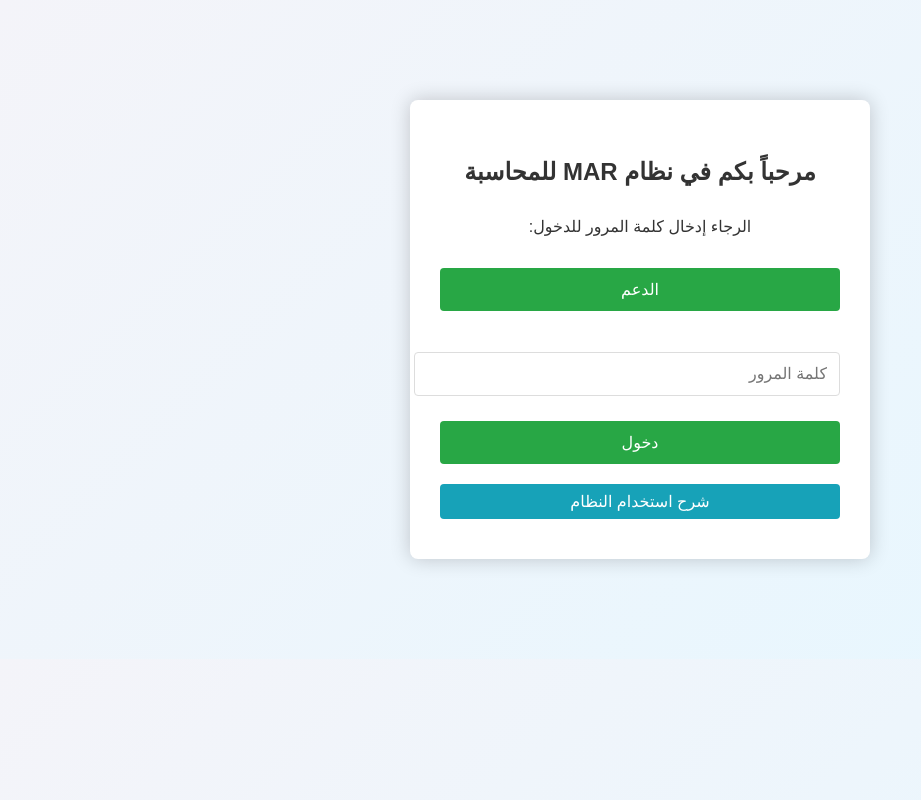
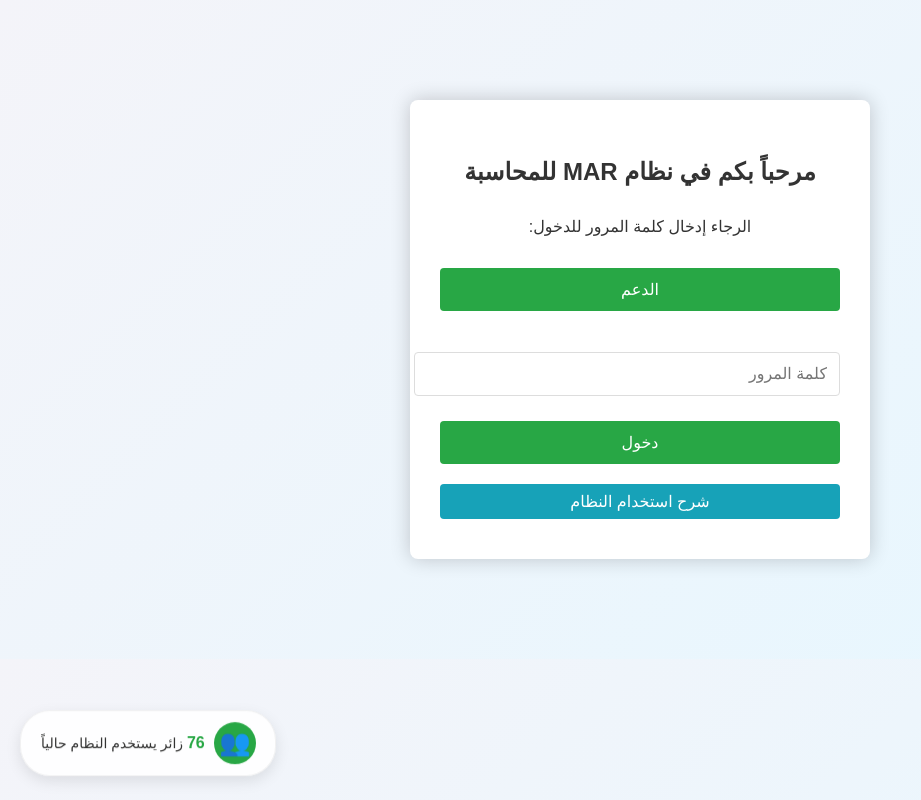
Before and after one commit to EngAbdullahMar/SmarterAccounting_Power_By_MAR, a plain HTML site: page index.html in a window 1280 px wide. Shown: the whole page, without its empty margins (0-921 px from the left). Drawn offline with Linux system fonts and the light colour scheme.

Commit message:
Update index.html
اضفنا التحديث الجديد للموقع 2.6
حمايةالخصوصية
تحسينات على الحسابات

```diff
--- a/index.html
+++ b/index.html
@@ -4,6 +4,12 @@
     <meta charset="UTF-8" />
     <meta name="viewport" content="width=device-width, initial-scale=1.0" />
     <title>MAR للمحاسبة</title>
+    <script>
+document.addEventListener('contextmenu', function(e) {
+  e.preventDefault();
+  alert('غير مسموح بهذا الإجراء');
+});
+</script>
     <style>
       body {
         font-family: Arial, sans-serif;
@@ -470,6 +476,75 @@
           justify-content: center;
         }
       }
+      /* تصميم عداد الزوار قبل الدخول */
+.pre-login-counter {
+  position: fixed;
+  bottom: 20px;
+  left: 20px;
+  background: rgba(255, 255, 255, 0.9);
+  padding: 12px 20px;
+  border-radius: 30px;
+  box-shadow: 0 5px 15px rgba(0, 0, 0, 0.1);
+  display: flex;
+  align-items: center;
+  gap: 10px;
+  font-family: 'Tajawal', sans-serif;
+  z-index: 1000;
+  backdrop-filter: blur(5px);
+  border: 1px solid rgba(0, 0, 0, 0.05);
+}
+
+.counter-icon {
+  font-size: 24px;
+  background: #28a745;
+  color: white;
+  width: 40px;
+  height: 40px;
+  border-radius: 50%;
+  display: flex;
+  align-items: center;
+  justify-content: center;
+}
+
+.counter-text {
+  font-size: 14px;
+  color: #333;
+}
+
+.counter-text span {
+  font-weight: bold;
+  color: #28a745;
+  font-size: 16px;
+}
+
+@media (max-width: 768px) {
+  .pre-login-counter {
+    bottom: 10px;
+    left: 10px;
+    right: 10px;
+    justify-content: center;
+  }
+}
+/* تأثير الطفو للعداد */
+.pre-login-counter {
+  transition: all 0.3s ease;
+  animation: float 3s ease-in-out infinite;
+}
+
+@keyframes float {
+  0%, 100% { transform: translateY(0); }
+  50% { transform: translateY(-5px); }
+}
+/* تأثير النبض */
+@keyframes pulse {
+  0% { transform: scale(1); }
+  50% { transform: scale(1.05); }
+  100% { transform: scale(1); }
+}
+
+.counter-icon {
+  animation: pulse 2s infinite;
+}
     </style>
     <script src="https://cdnjs.cloudflare.com/ajax/libs/xlsx/0.18.5/xlsx.full.min.js"></script>
   </head>
@@ -655,6 +730,13 @@
           كلمة المرور غير صحيحة، يرجى المحاولة مرة أخرى
         </p>
       </div>
+      <!-- عداد الزوار -->
+<div class="pre-login-counter">
+  <div class="counter-icon">👥</div>
+  <div class="counter-text">
+    <span id="preLoginCounter">0</span> زائر يستخدم النظام حالياً
+  </div>
+</div>
     </div>
 
     <!-- شاشة تحميل البيانات -->
@@ -858,7 +940,35 @@
     </div>
 
     <script>
-      const correctPassword = "marmarmar";
+      // عداد الزوار قبل الدخول
+function updatePreLoginCounter() {
+  // البدء بقيمة عشوائية بين 50-150
+  let count = localStorage.getItem('preLoginVisitors');
+  if (!count) {
+    count = Math.floor(Math.random() * 100) + 50;
+  } else {
+    count = parseInt(count);
+    // زيادة عشوائية بين 1-5 كل 3 ثوان
+    count += Math.floor(Math.random() * 5) + 1;
+  }
+
+  // تخزين القيمة
+  localStorage.setItem('preLoginVisitors', count);
+
+  // عرض القيمة مع فواصل للألوف
+  document.getElementById('preLoginCounter').textContent = count.toLocaleString();
+
+  // تحديث العداد كل 3 ثوان
+  setTimeout(updatePreLoginCounter, 3000);
+}
+
+// بدء العداد عند تحميل الصفحة
+window.addEventListener('load', function() {
+  if (document.getElementById('passwordScreen').style.display !== 'none') {
+    updatePreLoginCounter();
+  }
+});
+      const correctPassword = "0986330544";
       const STORAGE_KEY = "mar_accounting_data";
 
       document.getElementById("currentYear").textContent =
```
